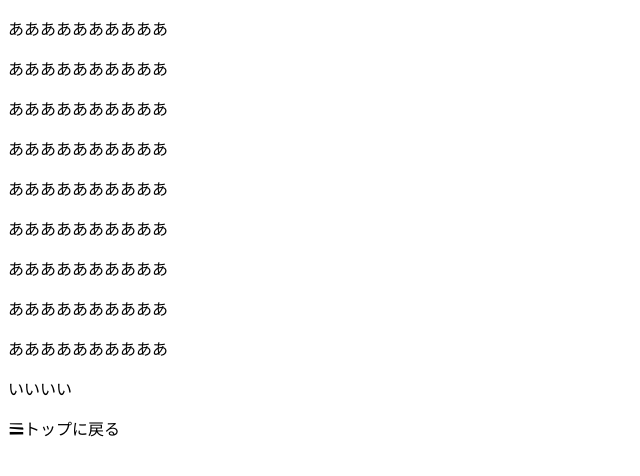
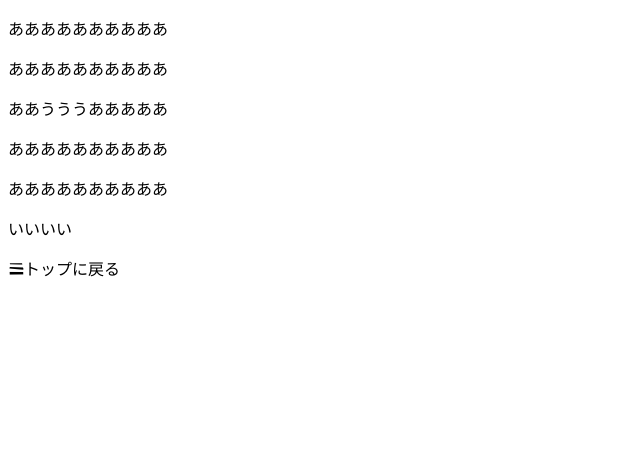
Before and after one commit to fushimik/test, a plain HTML site: page index.html in a window 1280 px wide. Shown: the whole page, without its empty margins (0-640 px from the left). Drawn offline with Linux system fonts and the light colour scheme.

Commit message:
三回目

```diff
--- a/index.html
+++ b/index.html
@@ -19,11 +19,7 @@
 <body>
 	<p>ああああああああああ</p>
 	<p>ああああああああああ</p>
-	<p>ああああああああああ</p>
-	<p>ああああああああああ</p>
-	<p>ああああああああああ</p>
-	<p>ああああああああああ</p>
-	<p>ああああああああああ</p>
+	<p>ああうううあああああ</p>
 	<p>ああああああああああ</p>
 	<p>ああああああああああ</p>
 	いいいい
```
